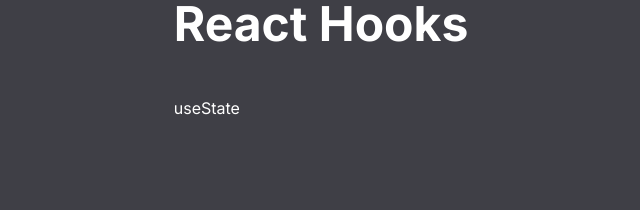
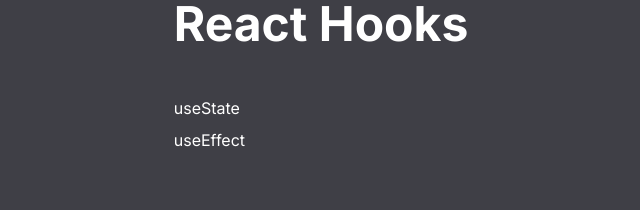
Before and after one commit to n-kyu/react-hooks-test, a Next.js app in the folder react-hooks/: page / in a window 1280 px wide. Shown: the top 210 px of the page, without its empty margins (319-959 px from the left). Built offline with nearby package versions, Linux system fonts and the light colour scheme.

Commit message:
feat: creating a link to "useeffectpage"

```diff
--- a/react-hooks/app/page.js
+++ b/react-hooks/app/page.js
@@ -3,13 +3,19 @@ import Link from "next/link";
 export default function Home() {
     return (
         <>
-            <div className="principal-container">
+            <div className="principal-container flex flex-col">
                 <h1 className="font-bold text-5xl mb-12">React Hooks</h1>
                 <Link
-                    className="hover:text-black transform transition"
+                    className="hover:text-black transform transition mb-2"
                     href="/usestatepage"
                 >
                     useState
+                </Link>
+                <Link
+                    className="hover:text-black transform transition mb-2"
+                    href="/useeffectpage"
+                >
+                    useEffect
                 </Link>
             </div>
         </>
```
